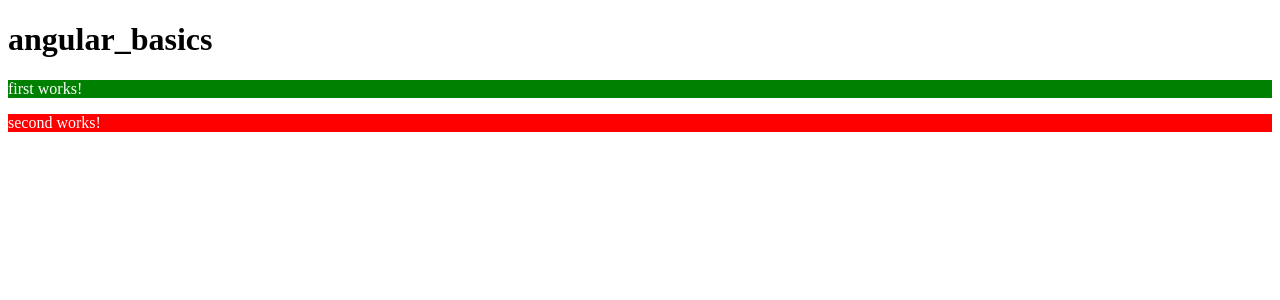
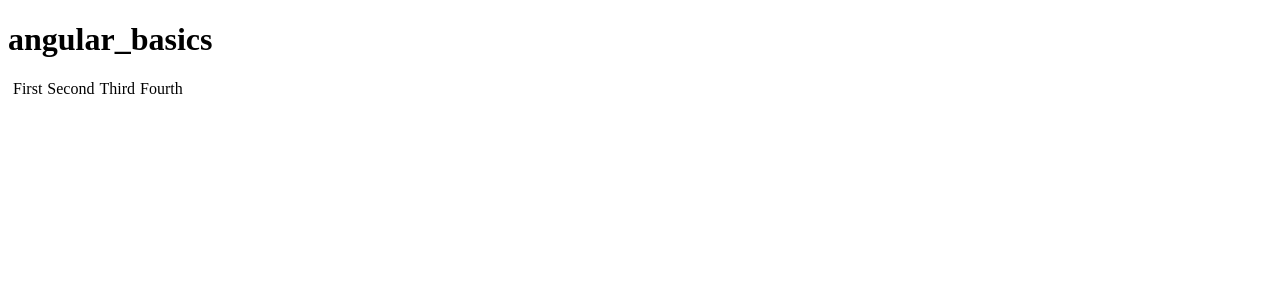
Before and after one commit to uberzerg9/angular_basics, an Angular app: page / in a window 1280 px wide. Shown: the top 300 px of the page. Built offline with nearby package versions, Linux system fonts and the light colour scheme.

Commit message:
add routing between components

```diff
--- a/src/app/app.component.css
+++ b/src/app/app.component.css
@@ -0,0 +1,10 @@
+nav a.active {
+    color: green;
+    text-decoration: underline;
+}
+
+nav a {
+    text-decoration: none;
+    color: black;
+    margin: 0 0 0 5px;
+}
--- a/src/app/app.component.html
+++ b/src/app/app.component.html
@@ -1,3 +1,12 @@
-<h1>{{title}}</h1>
-<app-first></app-first>
-<app-second></app-second>
+<div class="conainer">
+    <h1>{{title}}</h1>
+
+    <nav>
+        <a routerLink="/first" routerLinkActive="active one">First</a>
+        <a routerLink="/second" routerLinkActive="active two">Second</a>
+        <a routerLink="/third" routerLinkActive="active three">Third</a>
+        <a routerLink="/fourth" routerLinkActive="active four">Fourth</a>
+    </nav>
+
+    <router-outlet></router-outlet>
+</div>
--- /dev/null
+++ b/src/app/fourth/fourth.component.html
@@ -0,0 +1 @@
+<p>fourth works!</p>
--- /dev/null
+++ b/src/app/third/third.component.html
@@ -0,0 +1 @@
+<p>third works!</p>
```
Also changed, not shown: src/app/app.module.ts (+15 -2 lines), src/app/fourth/fourth.component.ts (added, +10 -0 lines), src/app/third/third.component.ts (added, +10 -0 lines), src/app/fourth/fourth.component.css (added), src/app/third/third.component.css (added).
